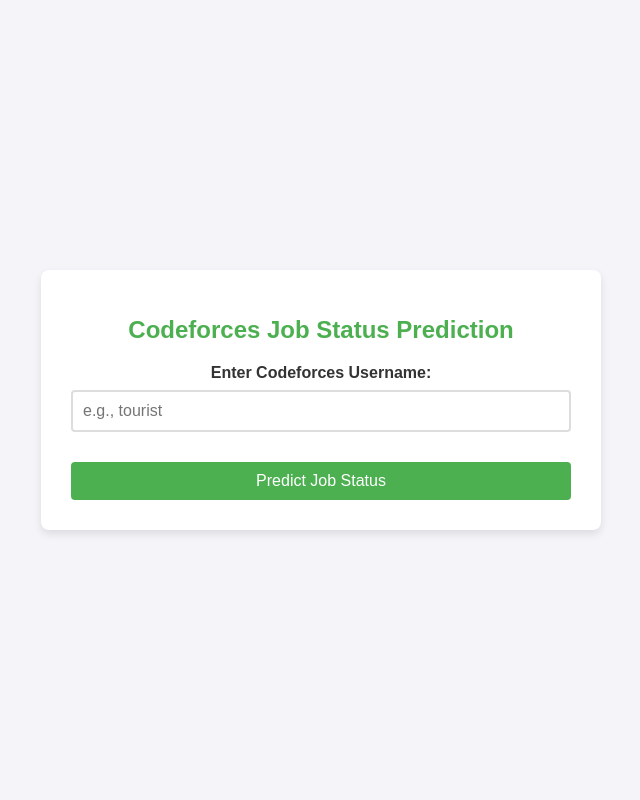
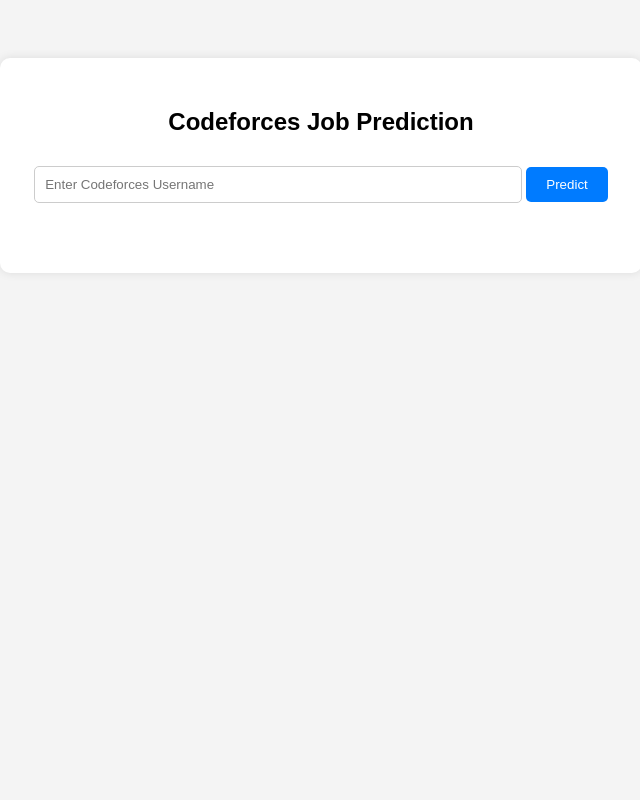
Before and after one commit to mercersFIRE/Code-to-Career, a Flask app: page / in a window 1280 px wide. Shown: the whole page, without its empty margins (319-959 px from the left). Run offline with Flask 3, Linux system fonts and the light colour scheme; parts of the project's set-up code (start-up, migrations or seed data) failed here and were passed over.

Commit message:
Update index.html

```diff
--- a/templates/index.html
+++ b/templates/index.html
@@ -3,108 +3,86 @@
 <head>
     <meta charset="UTF-8">
     <meta name="viewport" content="width=device-width, initial-scale=1.0">
-    <title>Codeforces Job Status Prediction</title>
+    <title>Codeforces Job Prediction</title>
     <style>
         body {
             font-family: Arial, sans-serif;
-            background-color: #f4f4f9;
-            color: #333;
-            display: flex;
-            justify-content: center;
-            align-items: center;
-            height: 100vh;
-            margin: 0;
+            text-align: center;
+            background-color: #f4f4f4;
+            padding: 50px;
         }
-
         .container {
-            background-color: white;
+            background: white;
             padding: 30px;
-            border-radius: 8px;
-            box-shadow: 0 4px 8px rgba(0, 0, 0, 0.1);
-            max-width: 500px;
-            width: 100%;
-            text-align: center;
+            border-radius: 10px;
+            box-shadow: 0px 0px 10px rgba(0, 0, 0, 0.1);
+            width: 50%;
+            margin: auto;
         }
-
-        h1 {
-            color: #4CAF50;
-            font-size: 24px;
-            margin-bottom: 20px;
+        input {
+            padding: 10px;
+            width: 80%;
+            margin-top: 10px;
+            border: 1px solid #ccc;
+            border-radius: 5px;
         }
-
-        .form-group {
-            margin-bottom: 20px;
+        button {
+            margin-top: 10px;
+            padding: 10px 20px;
+            background-color: #007BFF;
+            color: white;
+            border: none;
+            border-radius: 5px;
+            cursor: pointer;
         }
-
-        label {
-            font-weight: bold;
-            display: block;
-            margin-bottom: 8px;
-            font-size: 16px;
+        button:hover {
+            background-color: #0056b3;
         }
-
-        input[type="text"] {
-            width: 100%;
-            padding: 10px;
-            font-size: 16px;
-            border: 2px solid #ddd;
-            border-radius: 4px;
-            box-sizing: border-box;
-        }
-
-        button {
-            background-color: #4CAF50;
-            color: white;
-            padding: 10px 20px;
-            border: none;
-            border-radius: 4px;
-            cursor: pointer;
-            font-size: 16px;
-            width: 100%;
-            margin-top: 10px;
-        }
-
-        button:hover {
-            background-color: #45a049;
-        }
-
         .result {
             margin-top: 20px;
+            padding: 10px;
             font-size: 18px;
             font-weight: bold;
-            color: #333;
         }
-
-        .error {
+        .status-0 {
             color: red;
-            font-size: 16px;
         }
-
+        .status-1 {
+            color: orange;
+        }
+        .status-2 {
+            color: green;
+        }
+        .status-3 {
+            color: blue;
+        }
     </style>
 </head>
 <body>
+    <div class="container">
+        <h2>Codeforces Job Prediction</h2>
+        <form action="/predict" method="post">
+            <input type="text" name="username" placeholder="Enter Codeforces Username" required>
+            <button type="submit">Predict</button>
+        </form>
 
-<div class="container">
-    <h1>Codeforces Job Status Prediction</h1>
-    <form action="/predict" method="POST">
-        <div class="form-group">
-            <label for="username">Enter Codeforces Username:</label>
-            <input type="text" id="username" name="username" placeholder="e.g., tourist" required>
-        </div>
-        <button type="submit">Predict Job Status</button>
-    </form>
+        {% if result is not none %}
+            <div class="result {% if result == 0 %}status-0{% elif result == 1 %}status-1{% elif result == 2 %}status-2{% elif result == 3 %}status-3{% endif %}">
+                {% if result == 0 %}
+                    Keep pushing! With a bit more consistent practice, you’ll be on the right track. 💪
+                {% elif result == 1 %}
+                    You're on your way! Keep improving, and you’ll soon land a job as a software engineer in Bangladesh. 🚀
+                {% elif result == 2 %}
+                    ✅ Awesome work! You have what it takes to secure a high-paying job in Bangladesh. Keep it up! 🎯
+                {% elif result == 3 %}
+                    🚀 Incredible! Your skills are at a level where you can crack jobs at top tech companies. Keep shining! 🌟
+                {% endif %}
+            </div>
+        {% endif %}
 
-    {% if result %}
-        <div class="result">
-            <h2>Predicted Job Status:</h2>
-            <p>{{ result }}</p>
-        </div>
-    {% else %}
-        {% if request.method == 'POST' %}
-            <div class="error">Please provide a valid username.</div>
+        {% if error %}
+            <div class="result status-0">{{ error }}</div>
         {% endif %}
-    {% endif %}
-</div>
-
+    </div>
 </body>
 </html>
```
